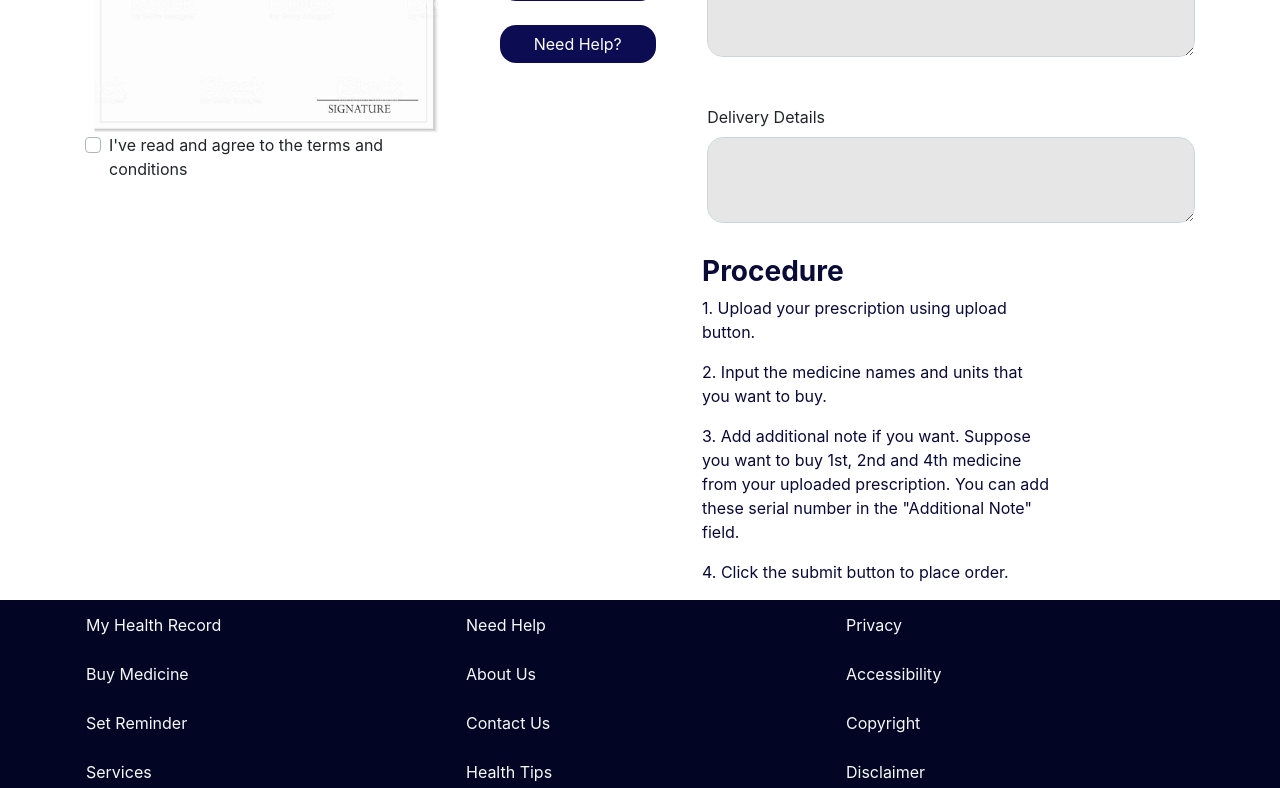
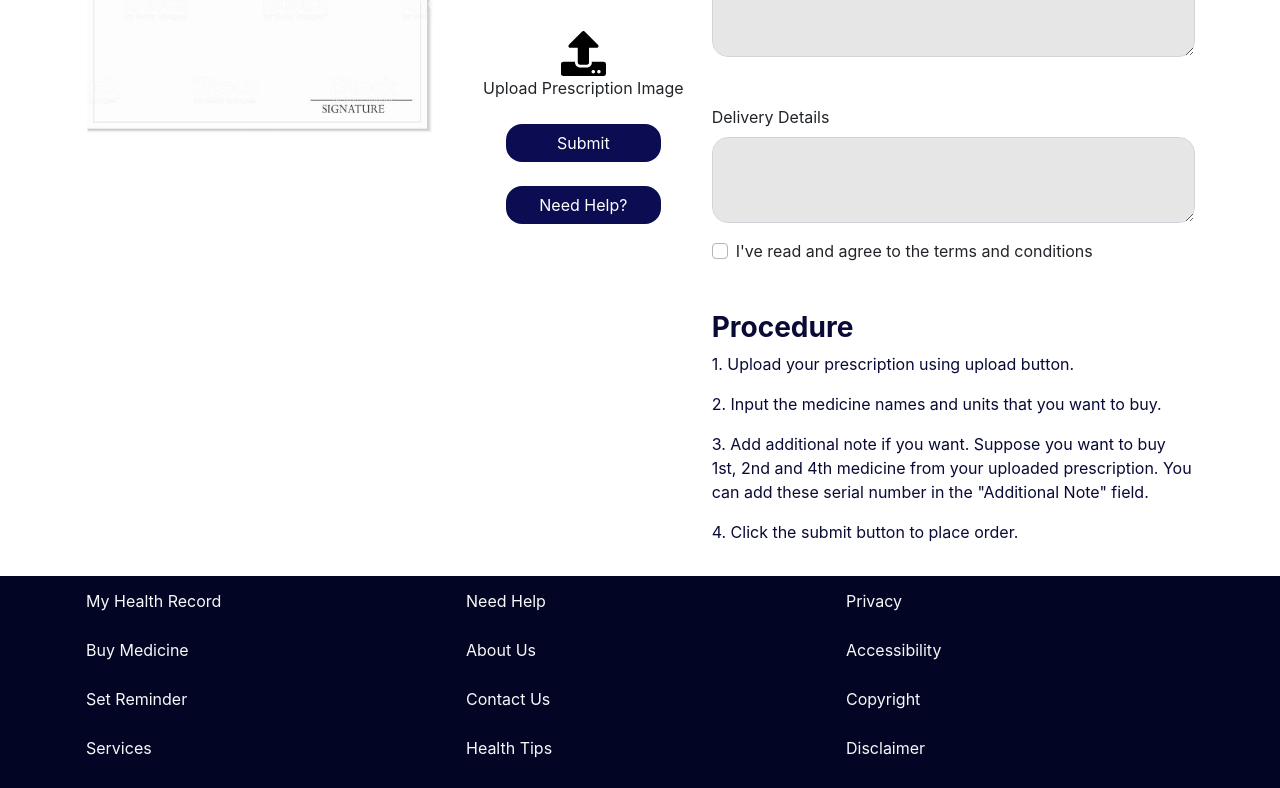
Before and after one commit to SirRatul/Teresa, a React (Create React App) app: page /upload-prescription in a window 1280 px wide. Shown: the part 629-1417 px from the top of the page. Built offline with nearby package versions, Linux system fonts and the light colour scheme.

Commit message:
Upload Prescription Page Modified

```diff
--- a/src/HomePage/components/Process.js
+++ b/src/HomePage/components/Process.js
@@ -1,7 +1,6 @@
 import React, { Component } from "react";
 import ProcessPhoto from "../../shared/img/Process.jpg";
 import "./Process.css";
-import { components } from "react-select";
 
 class Process extends Component {
   render() {
--- a/src/UploadPrescription/UploadPrescriptionForm.js
+++ b/src/UploadPrescription/UploadPrescriptionForm.js
@@ -45,24 +45,46 @@ const UploadPrescriptionForm = () => {
         <div className="container-fluid">
             <div className="container">
                 <div className="row">
-                    <div className="col-12">
+                    <div className="col-12 col-lg-4">
+                        <img className="d-block mx-auto prescription-image" src={prescriptionImage} alt="Prescription"/>
+                        <form className={"form-group mt-5 d-none d-lg-block "+(queryFormVisibility ? 'visible': 'invisible w-0')} onSubmit={querySubmitHandler}>
+                            <p className='h3 text-center font-weight-bold'>Send us your query</p>
+                            <div className="form-group">
+                                <div className="col-10 offset-1 col-sm-10 offset-sm-1">
+                                    <label>Name</label>
+                                    <input type="text" className="form-control rounded-pill   form-input-background" name="name" placeholder="Name" value={name} onChange={(e) => setName(e.target.value)} required/>
+                                </div>
+                            </div>
+                            <div className="form-group">
+                                <div className="col-10 offset-1 col-sm-10 offset-sm-1">
+                                    <label>Email</label>
+                                    <input type="email" className="form-control rounded-pill   form-input-background" name="email" placeholder="Email" value={email} onChange={(e) => setEmail(e.target.value)} required/>
+                                </div>
+                            </div>
+                            <div className="form-group">
+                                <div className="col-10 offset-1 col-sm-10 offset-sm-1">
+                                    <label>Phone</label>
+                                    <input type="tel" className="form-control rounded-pill   form-input-background" name="phone" placeholder="Phone" value={phone} onChange={(e) => setPhone(e.target.value)} required/>
+                                </div>
+                            </div>
+                            <div className="form-group">
+                                <div className="col-10 offset-1 col-sm-10 offset-sm-1">
+                                    <label>Your Query</label>
+                                    <textarea className="form-control form-input-background" rows="3" style={{borderRadius: '1em'}} value={query} onChange={(e) => setQuery(e.target.value)} required></textarea>
+                                </div>
+                            </div>
+                            <div className="form-group">
+                                <div className="col-8 offset-2">
+                                    <button type="submit" className="btn btn-block text-white text-center" style={{borderRadius: '1em', backgroundColor: '#0C0C52'}}>Submit</button>
+                                </div>
+                            </div>
+                        </form>
+                    </div>
+                    <div className="col-12 col-lg-8">
                         <form onSubmit={submitHandler}>
                             <div className="form-group">
                                 <div className="form-row">
-                                    <div className="col-12 col-lg-4">
-                                        <img className="d-block mx-auto prescription-image" src={prescriptionImage} alt="Prescription"/>
-                                        <div className="form-group d-none d-lg-block">
-                                            <div className="form-row">
-                                                <div className="col-10 offset-1 col-sm-12 offset-sm-0 mt-2 mt-lg-0">
-                                                    <div className="custom-control custom-checkbox">
-                                                        <input type="checkbox" className="custom-control-input" id="defaultCheck1" required/>
-                                                        <label htmlFor="defaultCheck1" className="custom-control-label">I've read and agree to the terms and conditions</label>
-                                                    </div>
-                                                </div>
-                                            </div>
-                                        </div>
-                                    </div>
-                                    <div className="col-12 col-lg-8">
+                                    <div className="col-12 col-lg-12">
                                         <div className="form-row">
                                             <div className="col-12 col-lg-4 text-center my-lg-auto mt-5 mt-lg-0">
                                                 <label className='text-center mx-auto' htmlFor="files">
@@ -143,7 +165,7 @@ const UploadPrescriptionForm = () => {
                                                     <label>Delivery Details</label>
                                                     <textarea className="form-control form-input-background" rows="3" style={{borderRadius: '1em'}}></textarea>
                                                 </div>
-                                                <div className="form-group d-block d-lg-none">
+                                                <div className="form-group">
                                                     <div className="form-row">
                                                         <div className="col-10 offset-1 col-sm-12 offset-sm-0 mt-2 mt-lg-0">
                                                             <div className="custom-control custom-checkbox">
@@ -153,6 +175,11 @@ const UploadPrescriptionForm = () => {
                                                         </div>
                                                     </div>
                                                 </div>
+                                                <p className='h3 font-weight-bold mt-5 d-none d-lg-block' style={{color: '#090A36'}}>Procedure</p>
+                                                <p className='d-none d-lg-block' style={{color: '#090A36'}}>1. Upload your prescription using upload button.</p>
+                                                <p className='d-none d-lg-block' style={{color: '#090A36'}}>2. Input the medicine names and units that you want to buy.</p>
+                                                <p className='d-none d-lg-block' style={{color: '#090A36'}}>3. Add additional note if you want. Suppose you want to buy 1st, 2nd and 4th medicine from your uploaded prescription. You can add these serial number in the "Additional Note" field.</p>
+                                                <p className='d-none d-lg-block' style={{color: '#090A36'}}>4. Click the submit button to place order.</p>
                                                 <div className="form-group d-block d-lg-none">
                                                     <div className="form-row mb-4">
                                                         <div className="col-8 offset-2">
@@ -203,52 +230,6 @@ const UploadPrescriptionForm = () => {
                                 </div>
                             </div>
                         </form>
-
-                    </div>
-                </div>
-                <div className="row mt-n5">
-                    <div className="col-4 mt-5">
-                        <form className={"form-group d-none d-lg-block "+(queryFormVisibility ? 'visible': 'invisible w-0')} onSubmit={querySubmitHandler}>
-                            <p className='h3 text-center font-weight-bold'>Send us your query</p>
-                            <div className="form-group">
-                                <div className="col-10 offset-1 col-sm-10 offset-sm-1">
-                                    <label>Name</label>
-                                    <input type="text" className="form-control rounded-pill   form-input-background" name="name" placeholder="Name" value={name} onChange={(e) => setName(e.target.value)} required/>
-                                </div>
-                            </div>
-                            <div className="form-group">
-                                <div className="col-10 offset-1 col-sm-10 offset-sm-1">
-                                    <label>Email</label>
-                                    <input type="email" className="form-control rounded-pill   form-input-background" name="email" placeholder="Email" value={email} onChange={(e) => setEmail(e.target.value)} required/>
-                                </div>
-                            </div>
-                            <div className="form-group">
-                                <div className="col-10 offset-1 col-sm-10 offset-sm-1">
-                                    <label>Phone</label>
-                                    <input type="tel" className="form-control rounded-pill   form-input-background" name="phone" placeholder="Phone" value={phone} onChange={(e) => setPhone(e.target.value)} required/>
-                                </div>
-                            </div>
-                            <div className="form-group">
-                                <div className="col-10 offset-1 col-sm-10 offset-sm-1">
-                                    <label>Your Query</label>
-                                    <textarea className="form-control form-input-background" rows="3" style={{borderRadius: '1em'}} value={query} onChange={(e) => setQuery(e.target.value)} required></textarea>
-                                </div>
-                            </div>
-                            <div className="form-group">
-                                <div className="col-8 offset-2">
-                                    <button type="submit" className="btn btn-block text-white text-center" style={{borderRadius: '1em', backgroundColor: '#0C0C52'}}>Submit</button>
-                                </div>
-                            </div>
-                        </form>
-                    </div>
-                    <div className="col-3">
-                    </div>
-                    <div className="col-4 ml-n5">
-                        <p className='h3 font-weight-bold mt-5 d-none d-lg-block' style={{color: '#090A36'}}>Procedure</p>
-                        <p className='d-none d-lg-block' style={{color: '#090A36'}}>1. Upload your prescription using upload button.</p>
-                        <p className='d-none d-lg-block' style={{color: '#090A36'}}>2. Input the medicine names and units that you want to buy.</p>
-                        <p className='d-none d-lg-block' style={{color: '#090A36'}}>3. Add additional note if you want. Suppose you want to buy 1st, 2nd and 4th medicine from your uploaded prescription. You can add these serial number in the "Additional Note" field.</p>
-                        <p className='d-none d-lg-block' style={{color: '#090A36'}}>4. Click the submit button to place order.</p>
                     </div>
                 </div>
                 <p className='h3 font-weight-bold mt-5 d-block d-lg-none' style={{color: '#090A36'}}>Procedure</p>
```
